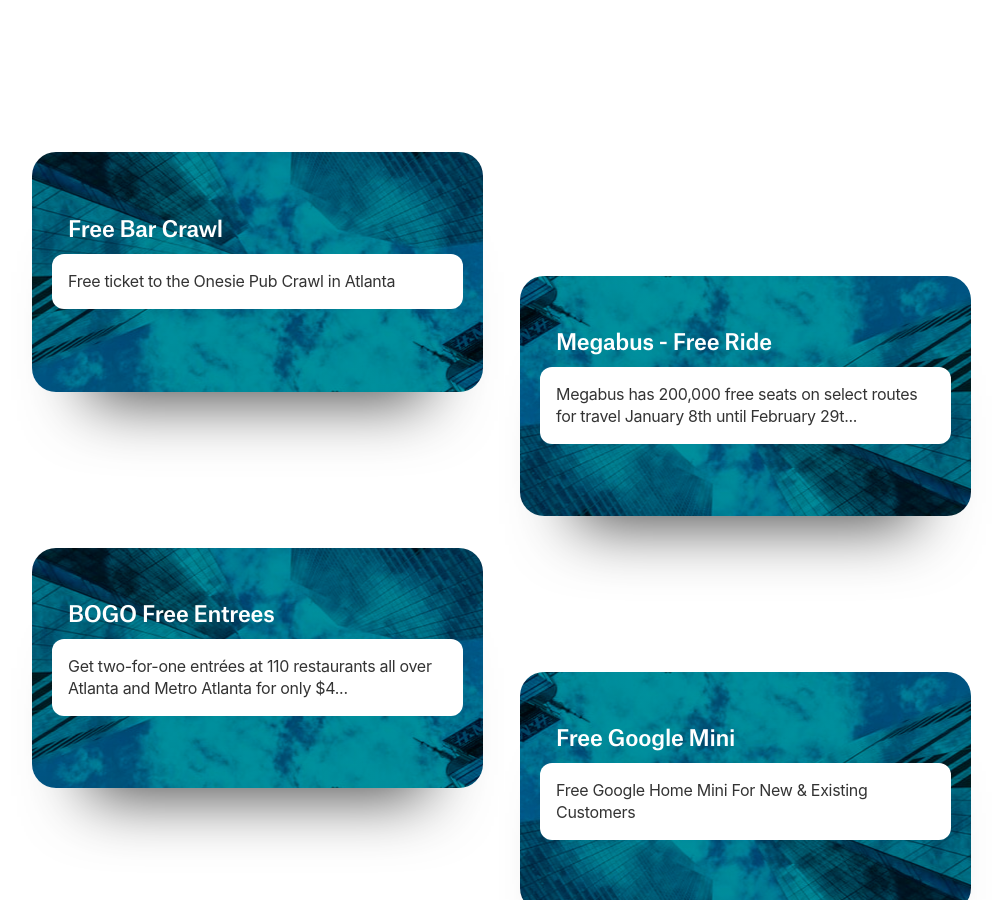
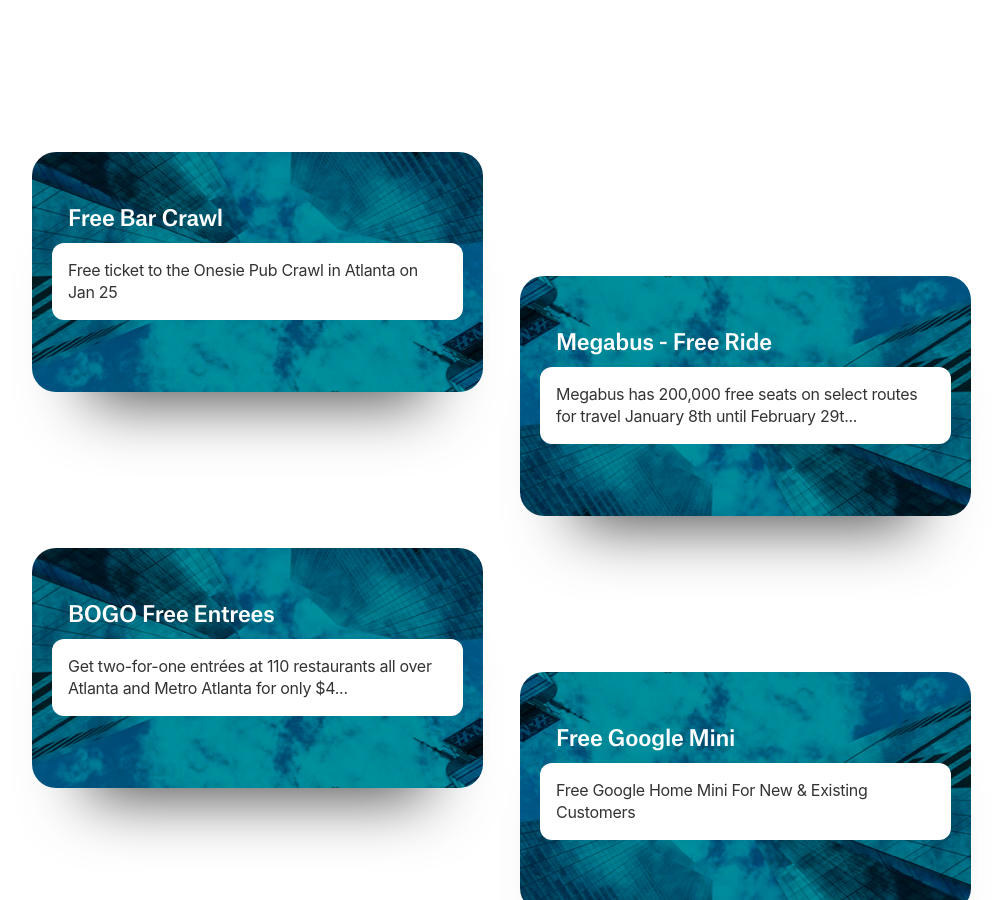
Before and after one commit to ohiosveryown/atldeals, a Jekyll site: the page built from index.html, in a window 1280 px wide and 900 px high, scrolled down 377 px. Shown: the whole window, without its empty margins (139-1141 px from the left). Built offline with Jekyll 4.4.1, drawn with Linux system fonts in a browser that asks for light colours; nearby versions of some CDN libraries.

Commit message:
Updated Free Bar Crawl

```diff
--- a/_posts/2019-12-18-free-bar-crawl.markdown
+++ b/_posts/2019-12-18-free-bar-crawl.markdown
@@ -5,7 +5,7 @@
 categories:
 - new
 - freebies
-description: Free ticket to the Onesie Pub Crawl in Atlanta
+description: Free ticket to the Onesie Pub Crawl in Atlanta on Jan 25
 image: "/uploads/0B9E3209-2F22-47CA-B4ED-7F83AAA9C543.jpeg"
 layout: post
 ---
```
